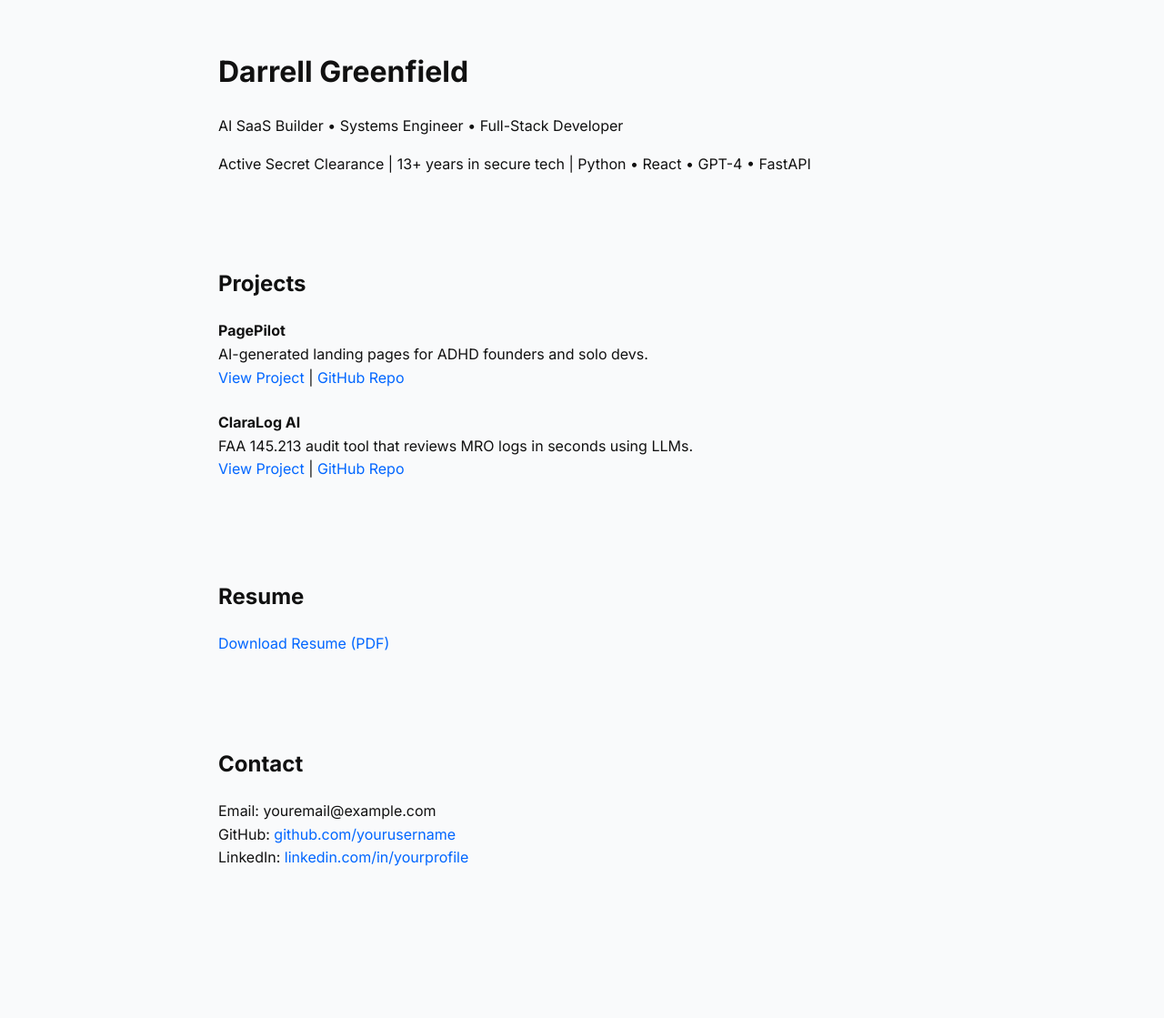
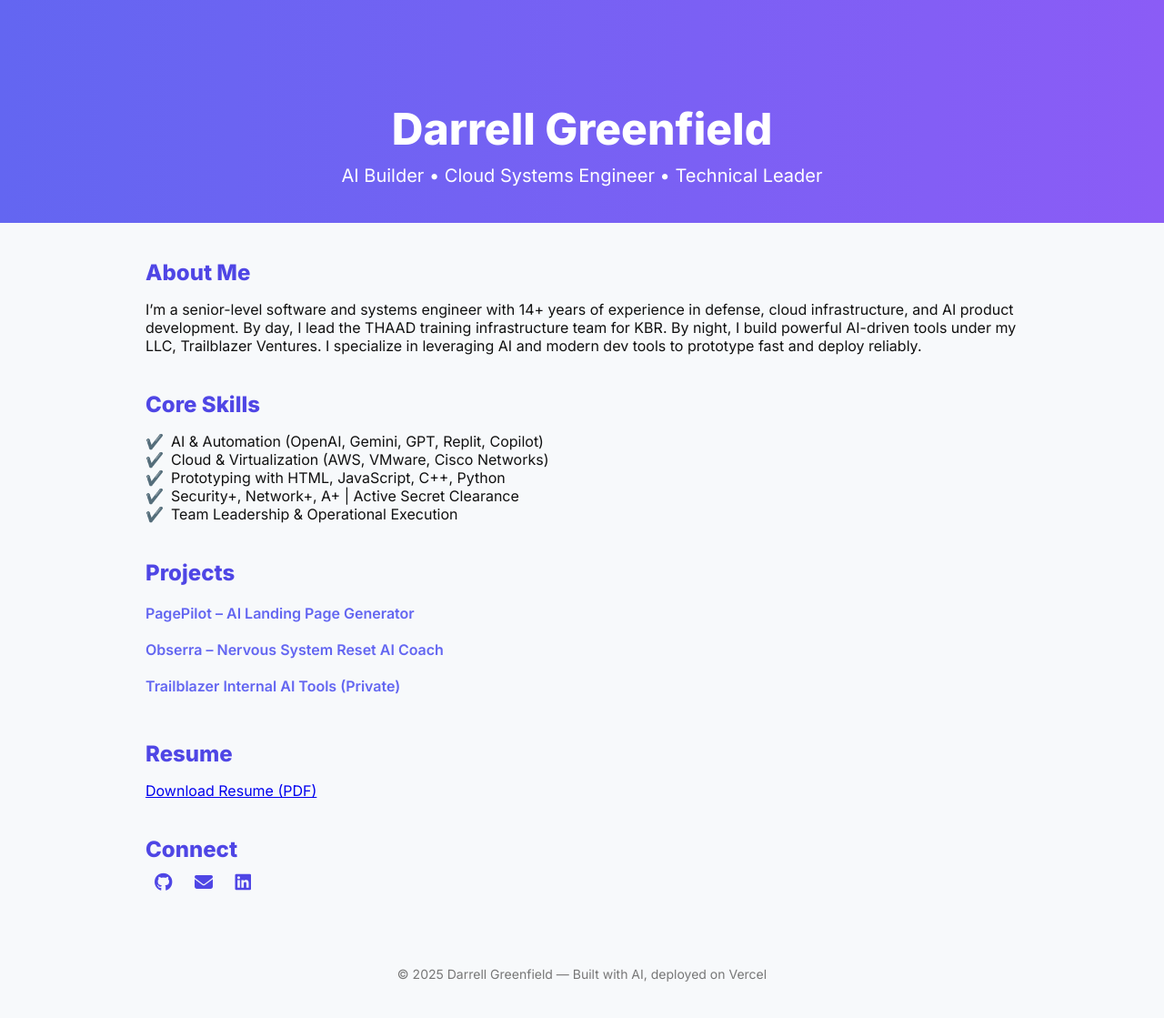
Before and after one commit to ccruxx/darrellgreenfield-site, a plain HTML site: page public/index.html in a window 1280 px wide. Shown: the whole page at 91% size. Before the commit the page ends 1004 px from the top, so only its background shows below. Drawn offline with Linux system fonts and the light colour scheme.

Commit message:
update portfolio layout

```diff
--- a/public/index.html
+++ b/public/index.html
@@ -2,32 +2,66 @@
 <html lang="en">
 <head>
   <meta charset="UTF-8" />
-  <meta name="viewport" content="width=device-width, initial-scale=1.0"/>
-  <title>Darrell Greenfield | AI Builder & Engineer</title>
-  <link href="https://fonts.googleapis.com/css2?family=Inter:wght@400;700&display=swap" rel="stylesheet">
+  <meta name="viewport" content="width=device-width, initial-scale=1.0" />
+  <title>Darrell Greenfield | AI Engineer & Technical Leader</title>
+  <link rel="stylesheet" href="https://cdnjs.cloudflare.com/ajax/libs/font-awesome/6.5.0/css/all.min.css" />
+  <link href="https://fonts.googleapis.com/css2?family=Inter:wght@400;600;800&display=swap" rel="stylesheet">
   <style>
     body {
+      margin: 0;
       font-family: 'Inter', sans-serif;
+      background-color: #f7f9fb;
+      color: #111;
+    }
+    header {
+      text-align: center;
+      padding: 80px 20px 40px;
+      background: linear-gradient(to right, #6366f1, #8b5cf6);
+      color: white;
+    }
+    header h1 {
+      font-size: 48px;
+      margin-bottom: 10px;
+    }
+    header p {
+      font-size: 20px;
       margin: 0;
+    }
+    section {
+      max-width: 960px;
+      margin: 40px auto;
+      padding: 0 20px;
+    }
+    h2 {
+      color: #4f46e5;
+      margin-bottom: 10px;
+    }
+    ul {
+      list-style: none;
       padding: 0;
-      background: #f9fafb;
-      color: #111;
-      line-height: 1.6;
     }
-    header, section {
-      padding: 2rem;
-      max-width: 800px;
-      margin: auto;
+    ul li::before {
+      content: "✔️";
+      margin-right: 8px;
+      color: #10b981;
     }
-    h1 {
-      font-size: 2rem;
+    .projects a {
+      display: inline-block;
+      margin: 10px 0;
+      text-decoration: none;
+      color: #6366f1;
+      font-weight: 600;
     }
-    .project {
-      margin-bottom: 1.5rem;
+    .footer {
+      text-align: center;
+      padding: 40px 20px;
+      font-size: 14px;
+      color: #777;
     }
-    a {
-      color: #0066ff;
-      text-decoration: none;
+    .social-icons a {
+      color: #4f46e5;
+      margin: 0 10px;
+      font-size: 20px;
     }
   </style>
 </head>
@@ -35,35 +69,55 @@
 
 <header>
   <h1>Darrell Greenfield</h1>
-    <p>AI SaaS Builder • Systems Engineer • Full-Stack Developer</p>
-    <p>Active Secret Clearance | 13+ years in secure tech | Python • React • GPT-4 • FastAPI</p>
+  <p>AI Builder • Cloud Systems Engineer • Technical Leader</p>
 </header>
 
 <section>
+  <h2>About Me</h2>
+  <p>
+    I’m a senior-level software and systems engineer with 14+ years of experience in defense, cloud infrastructure, and AI product development.
+    By day, I lead the THAAD training infrastructure team for KBR. By night, I build powerful AI-driven tools under my LLC, Trailblazer Ventures.
+    I specialize in leveraging AI and modern dev tools to prototype fast and deploy reliably.
+  </p>
+</section>
+
+<section>
+  <h2>Core Skills</h2>
+  <ul>
+    <li>AI & Automation (OpenAI, Gemini, GPT, Replit, Copilot)</li>
+    <li>Cloud & Virtualization (AWS, VMware, Cisco Networks)</li>
+    <li>Prototyping with HTML, JavaScript, C++, Python</li>
+    <li>Security+, Network+, A+ | Active Secret Clearance</li>
+    <li>Team Leadership & Operational Execution</li>
+  </ul>
+</section>
+
+<section class="projects">
   <h2>Projects</h2>
-    <div class="project">
-      <strong>PagePilot</strong><br />
-      AI-generated landing pages for ADHD founders and solo devs.<br />
-      <a href="#">View Project</a> | <a href="#">GitHub Repo</a>
-    </div>
-    <div class="project">
-      <strong>ClaraLog AI</strong><br />
-      FAA 145.213 audit tool that reviews MRO logs in seconds using LLMs.<br />
-      <a href="#">View Project</a> | <a href="#">GitHub Repo</a>
-    </div>
+  <a href="#">PagePilot – AI Landing Page Generator</a><br />
+  <a href="#">Obserra – Nervous System Reset AI Coach</a><br />
+  <a href="#">Trailblazer Internal AI Tools (Private)</a>
 </section>
 
 <section>
   <h2>Resume</h2>
-    <p><a href="#">Download Resume (PDF)</a></p>
+  <p>
+    <a href="https://github.com/ccruxx/darrellgreenfield-site/raw/master/DarrellGreenfield-Resume.pdf" target="_blank">
+      Download Resume (PDF)
+    </a>
+  </p>
 </section>
 
-  <section>
-    <h2>Contact</h2>
-    <p>Email: youremail@example.com<br/>
-    GitHub: <a href="https://github.com/yourusername">github.com/yourusername</a><br/>
-    LinkedIn: <a href="https://linkedin.com/in/yourprofile">linkedin.com/in/yourprofile</a></p>
+<section class="social-icons">
+  <h2>Connect</h2>
+  <a href="https://github.com/ccruxx" target="_blank"><i class="fab fa-github"></i></a>
+  <a href="mailto:you@example.com"><i class="fas fa-envelope"></i></a>
+  <a href="https://www.linkedin.com/in/YOUR-LINKEDIN" target="_blank"><i class="fab fa-linkedin"></i></a>
 </section>
+
+<div class="footer">
+  © 2025 Darrell Greenfield — Built with AI, deployed on Vercel
+</div>
 
 </body>
 </html>
```
Lines whose indentation alone changed are shown as unchanged.
